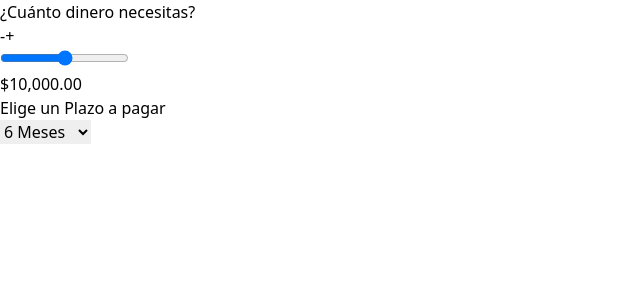
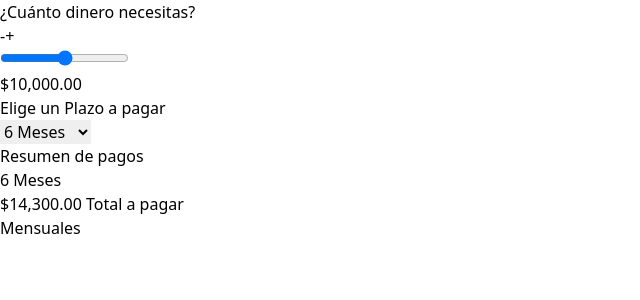
Before and after one commit to luchof5/cotizador-prestamos-react, a React (Vite) app: page / in a window 1280 px wide. Shown: the top 300 px of the page, without its empty margins (0-640 px from the left). Built offline with nearby package versions, Linux system fonts and the light colour scheme.

Commit message:
resumen pago

```diff
--- a/src/App.jsx
+++ b/src/App.jsx
@@ -1,11 +1,17 @@
-import { useState } from 'react'
+import { useState, useEffect } from 'react'
 import Header from "./components/HEADER.JSX"
 import Button from './components/Button'
-import { fomratearDinero } from './helpers'
+import { fomratearDinero, calcularTotalPagar } from './helpers'
 
 function App() {
   const [cantidad, setCantidad] = useState(10000);
   const [meses, setMeses] = useState(6);
+  const [total, setTotal] = useState(0);
+
+  useEffect(() => {
+    const resultadoTotalPagar = calcularTotalPagar(cantidad, meses);
+    setTotal(resultadoTotalPagar)
+  }, [cantidad, meses]);
 
   const MIN = 0;
   const MAX = 20000;
@@ -81,6 +87,16 @@ function App() {
           <option value="24">24 Meses</option>
         </select>
 
+        <div className='my-5 space-y-3 bg-gray-50 p-5'>
+          <h2 className='text-2xl font-extrabold text-gray-500 text-center'>
+            Resumen <span className='text-indigo-600'>de pagos</span>
+          </h2>
+
+          <p className='text-xl text-gray-500 text-center font-bold'>{meses} Meses</p>
+          <p className='text-xl text-gray-500 text-center font-bold'>{fomratearDinero(total)} Total a pagar</p>
+          <p className='text-xl text-gray-500 text-center font-bold'> Mensuales</p>
+        </div>
+
       </div>
   )
 }
--- a/src/helpers/index.js
+++ b/src/helpers/index.js
@@ -1,4 +1,4 @@
-function fomratearDinero(valor) {
+const fomratearDinero = (valor) => {
     const formatter = new Intl.NumberFormat('en-US', {
         style: 'currency',
         currency: 'USD'
@@ -6,7 +6,33 @@ function fomratearDinero(valor) {
     return formatter.format(valor)
 }
 
+const calcularTotalPagar = (cantidad, plazo) => {
+    let total;
+
+    // Miestras mayor es la canidad, mayor el interés
+    if(cantidad < 5000) {
+        total = cantidad * 1.5;
+    } else if(cantidad >= 5000 && cantidad < 10000) {
+        total = cantidad * 1.4;
+    } else if(cantidad >= 10000 && cantidad < 15000) {
+        total = cantidad * 1.3;
+    } else {
+        total = cantidad * 1.2;
+    }
+
+    // plazo: más plazo, mayor interés
+    if (plazo === 6) {
+        total *= 1.1;
+    } else if(plazo === 12) {
+        total *= 1.2;
+    } else {
+        total *= 1.3;
+    }
+    return total;
+}
+
 
 export{
-    fomratearDinero
+    fomratearDinero,
+    calcularTotalPagar
 }
```
